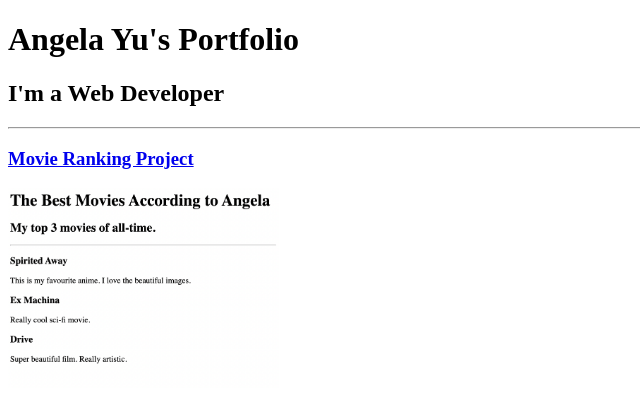
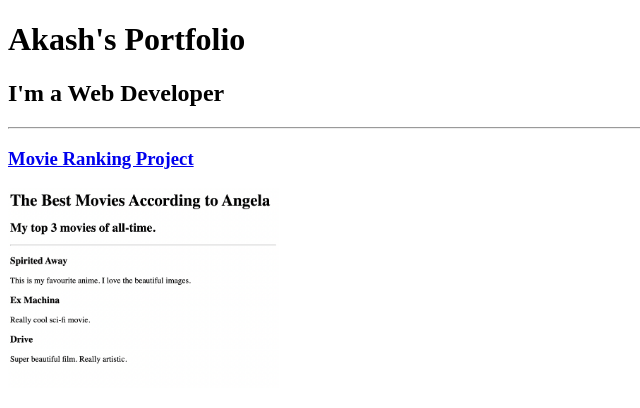
Before and after one commit to akashgently/Portfolio, a plain HTML site: page solution.html in a window 1280 px wide. Shown: the top 408 px of the page, without its empty margins (0-640 px from the left). Drawn offline with Linux system fonts and the light colour scheme.

Commit message:
solution.html

```diff
--- a/solution.html
+++ b/solution.html
@@ -3,11 +3,11 @@
 
 <head>
   <meta charset="UTF-8">
-  <title>Angela's Portfolio</title>
+  <title>Akash's Portfolio</title>
 </head>
 
 <body>
-  <h1>Angela Yu's Portfolio</h1>
+  <h1>Akash's Portfolio</h1>
   <h2>I'm a Web Developer</h2>
   <hr />
   <h3><a href="./public/movie-ranking.html">Movie Ranking Project</a></h3>
```
